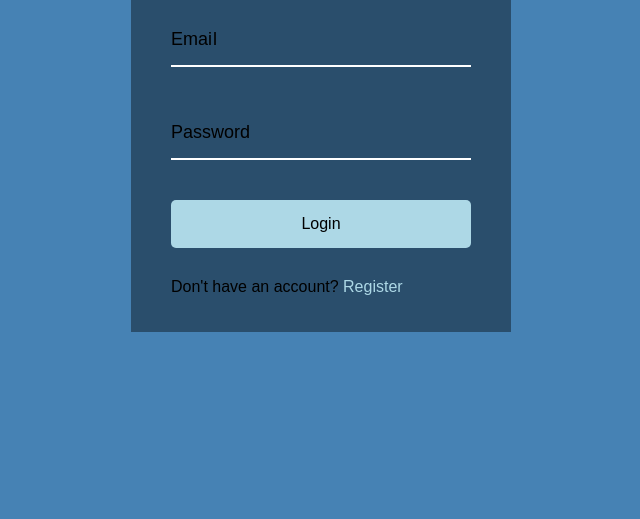
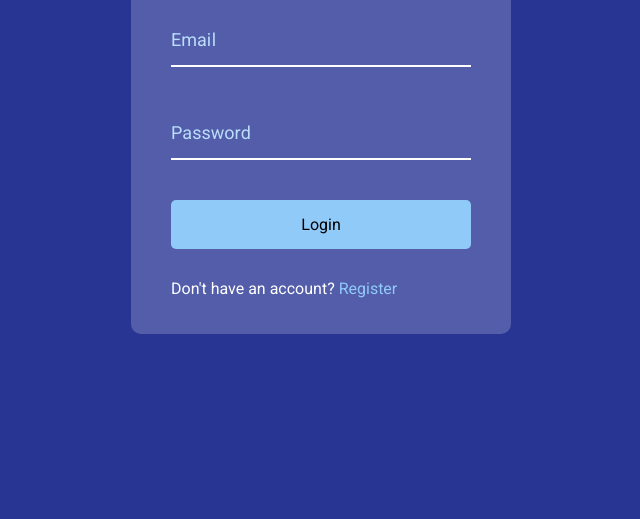
Before and after one commit to NaveenDK/clock-htmlcss, a plain HTML site: page index.html in a window 1280 px wide. Shown: the part 281-800 px from the top of the page, without its empty margins (319-959 px from the left). Drawn offline with Linux system fonts and the light colour scheme; a web font is replaced by a local one.

Commit message:
added a different feel

```diff
--- a/style.css
+++ b/style.css
@@ -1,4 +1,4 @@
-@import url('https://fonts.googleapis.com/css2?family=Muli:wght@400;700&display=swap');
+/* @import url('https://fonts.googleapis.com/css2?family=Muli:wght@400;700&display=swap');
 
 * {
   box-sizing: border-box;
@@ -103,4 +103,110 @@ body {
 .form-control input:valid + label span{
     color:lightblue;
     transform:translateY(-30px)
+} */
+
+@import url('https://fonts.googleapis.com/css2?family=Roboto:wght@400;500;700&display=swap');
+
+* {
+  box-sizing: border-box;
 }
+
+body {
+  background-color: #283593; /* Dark indigo */
+  font-family: 'Roboto', sans-serif;
+  display: flex;
+  flex-direction: column;
+  align-items: center;
+  justify-content: center;
+  height: 100vh;
+  overflow: hidden;
+  margin: 0;
+}
+
+.container {
+  background-color: rgba(255, 255, 255, 0.2);
+  padding: 20px 40px;
+  border-radius: 10px;
+}
+
+.container h1 {
+  color: #fff;
+  text-align: center;
+  margin-bottom: 30px;
+}
+
+.container a {
+  text-decoration: none;
+  color: #90CAF9; /* Light blue */
+}
+
+.form-control {
+  position: relative;
+  margin: 20px 0 40px;
+  width: 300px;
+}
+
+.form-control input {
+  background-color: transparent;
+  border: 0;
+  border-bottom: 2px solid #fff;
+  display: block;
+  width: 100%;
+  padding: 15px 0;
+  font-size: 18px;
+  color: #fff;
+}
+
+.form-control input:focus, .form-control input:valid {
+  outline: 0;
+}
+
+.btn {
+  cursor: pointer;
+  display: inline-block;
+  width: 100%;
+  background: #90CAF9; /* Light blue */
+  padding: 15px;
+  font-family: inherit;
+  font-size: 16px;
+  border: 0;
+  border-radius: 5px;
+  transition: background-color 0.3s ease;
+}
+
+.btn:hover {
+  background-color: #64B5F6; /* Slightly lighter blue */
+}
+
+.btn:focus {
+  outline: 0;
+}
+
+.btn:active {
+  transform: scale(0.98);
+}
+
+.text {
+  margin-top: 30px;
+  color: #fff;
+}
+
+.form-control label {
+  position: absolute;
+  top: 15px;
+  left: 0;
+  color: #BBDEFB; /* Very light blue */
+}
+
+.form-control label span {
+  display: inline-block;
+  font-size: 18px;
+  min-width: 5px;
+  transition: all 0.3s ease;
+}
+
+.form-control input:focus + label span,
+.form-control input:valid + label span {
+  color: #E3F2FD; /* Even lighter blue */
+  transform: translateY(-35px) scale(0.75);
+}
```
Also changed, not shown: script.js (+13 -0 lines).
